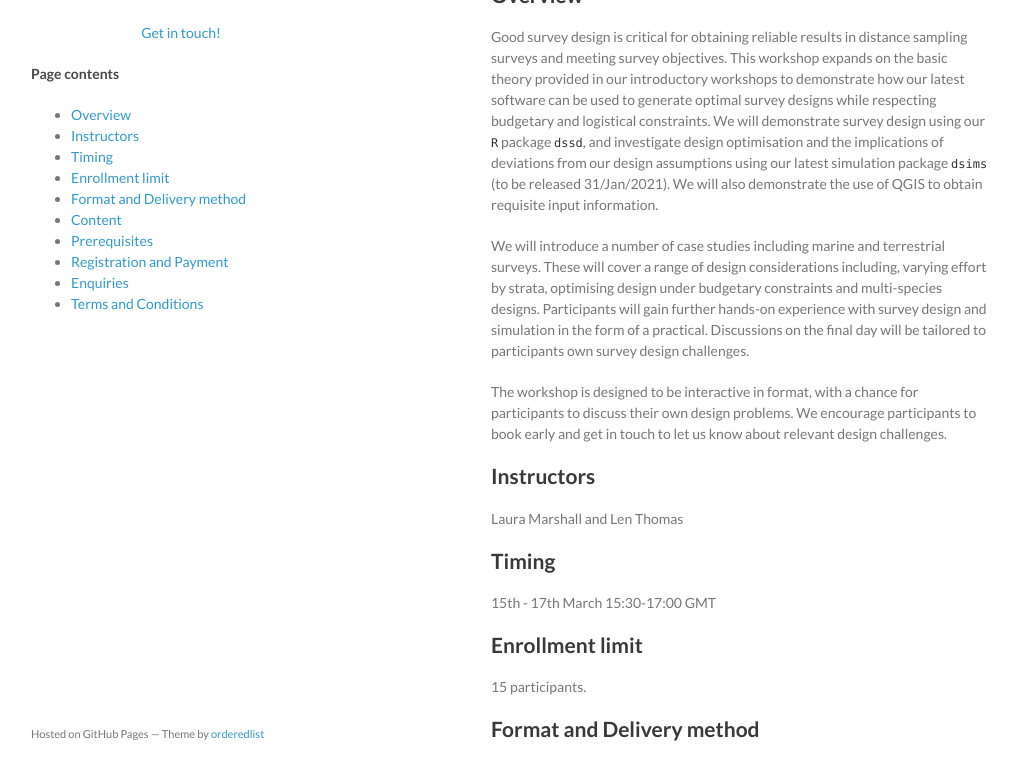
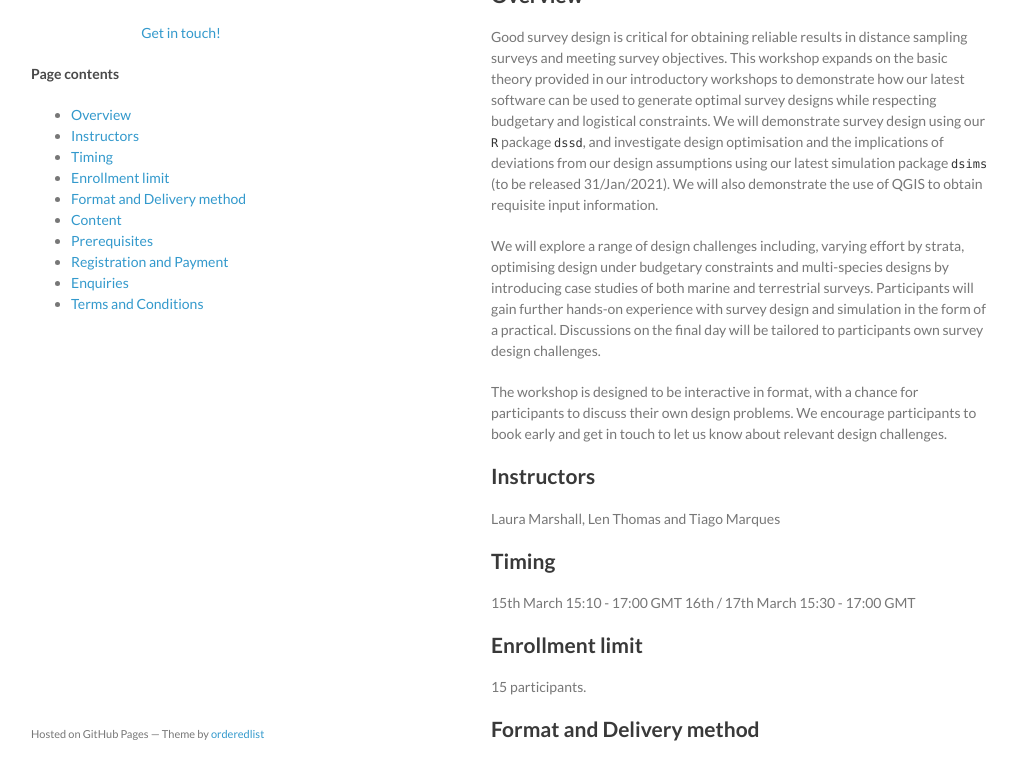
Before and after one commit to distanceworkshops/distanceworkshops.github.io, a Jekyll site: the page built from design-march-2021.md, in a window 1280 px wide and 900 px high, cut to the strip 137-900 px from the top of the window. Shown: the whole strip, without its empty margins (129-1146 px from the left). Built offline with Jekyll 4.4.1, drawn with Linux system fonts in a browser that asks for light colours.

Commit message:
Added Tiago / ammended timing

```diff
--- a/design-march-2021.md
+++ b/design-march-2021.md
@@ -9,19 +9,19 @@ layout: index
 
 Good survey design is critical for obtaining reliable results in distance sampling surveys and meeting survey objectives. This workshop expands on the basic theory provided in our introductory workshops to demonstrate how our latest software can be used to generate optimal survey designs while respecting budgetary and logistical constraints. We will demonstrate survey design using our `R` package `dssd`, and investigate design optimisation and the implications of deviations from our design assumptions using our latest simulation package `dsims` (to be released 31/Jan/2021). We will also demonstrate the use of QGIS to obtain requisite input information.
 
-We will introduce a number of case studies including marine and terrestrial surveys. These will cover a range of design considerations including, varying effort by strata, optimising design under budgetary constraints and multi-species designs. Participants will gain further hands-on experience with survey design and simulation in the form of a practical. Discussions on the final day will be tailored to participants own survey design challenges.
+We will explore a range of design challenges including, varying effort by strata, optimising design under budgetary constraints and multi-species designs by introducing case studies of both marine and terrestrial surveys. Participants will gain further hands-on experience with survey design and simulation in the form of a practical. Discussions on the final day will be tailored to participants own survey design challenges.
 
 The workshop is designed to be interactive in format, with a chance for participants to discuss their own design problems. We encourage participants to book early and get in touch to let us know about relevant design challenges.
 
 
 ## Instructors
 
-Laura Marshall and Len Thomas
+Laura Marshall, Len Thomas and Tiago Marques
 
 ## Timing
 
-15th - 17th March
-15:30-17:00 GMT
+15th March         15:10 - 17:00 GMT
+16th / 17th March  15:30 - 17:00 GMT
 
 ## Enrollment limit
 
```
